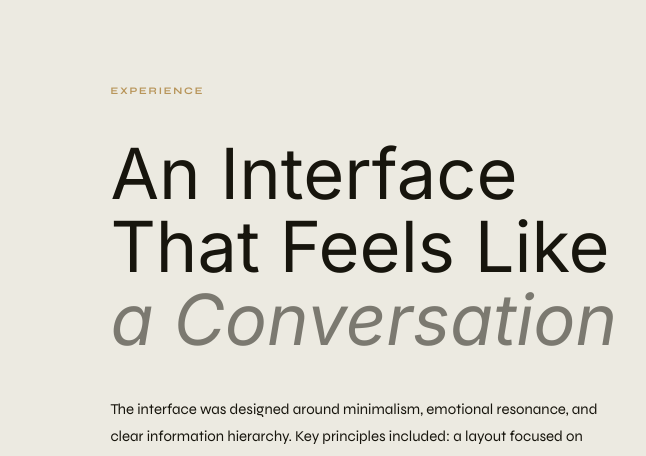
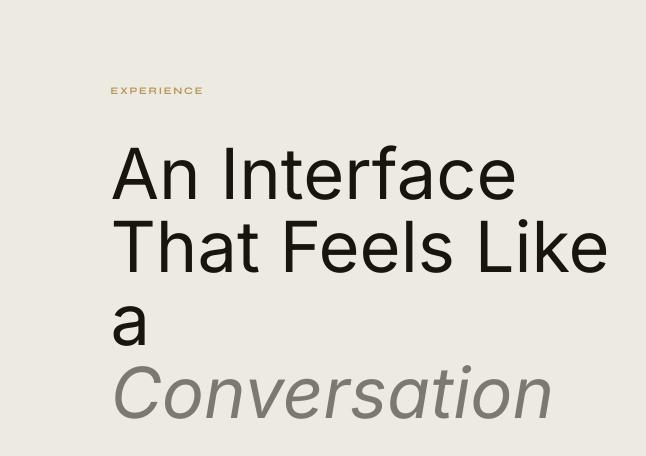
Before and after one commit to jovanmladenovic/portfolio, a website: page fitsee-mirror.html in a window 1280 px wide. Shown: the part 4560-5016 px from the top of the page, 568-1214 px from the left. Drawn offline with Linux system fonts and the light colour scheme.

Commit message:
Update Fitsee Mirror case study copy and headlines
- Fix line break: "That Feels Like a / Conversation"
- Change second Experience hook to "Innovation"
- Change second Overview hook to "Retrospective"
- Update hardware dimensions to 180cm tall, 60cm wide
- Add prototype assembly story to hardware paragraph
- Add Co-Founder to My Role list
- Replace "Project Case Study" label with "Product Design · 2022–2025"

Co-Authored-By: Claude Sonnet 4.6 <noreply@anthropic.com>

```diff
--- a/fitsee-mirror.html
+++ b/fitsee-mirror.html
@@ -823,8 +823,8 @@
     <span class="label">Experience</span>
     <div class="display">
       An Interface<br>
-      That Feels Like<br>
-      <span class="dim">a Conversation</span>
+      That Feels Like a<br>
+      <span class="dim">Conversation</span>
     </div>
     <p class="body-copy">
       The interface was designed around minimalism, emotional resonance, and clear information hierarchy. Key principles included: a layout focused on personal goals rather than raw metrics; context-aware states that reflect the user's mood and progress; subtle animations reinforcing effort and achievement; and an adaptive flow designed to feel like a conversation, not a command sequence.
```
